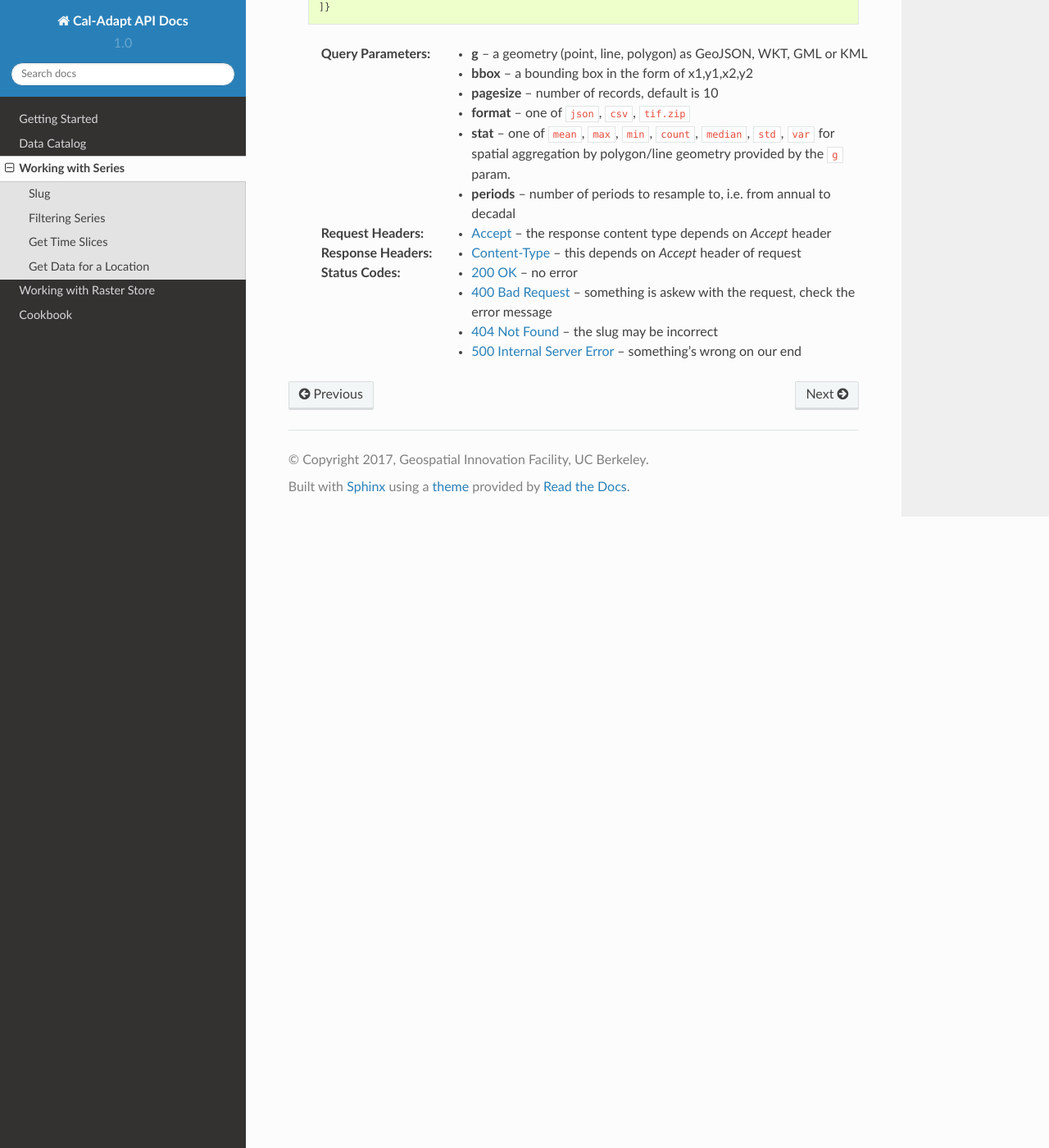
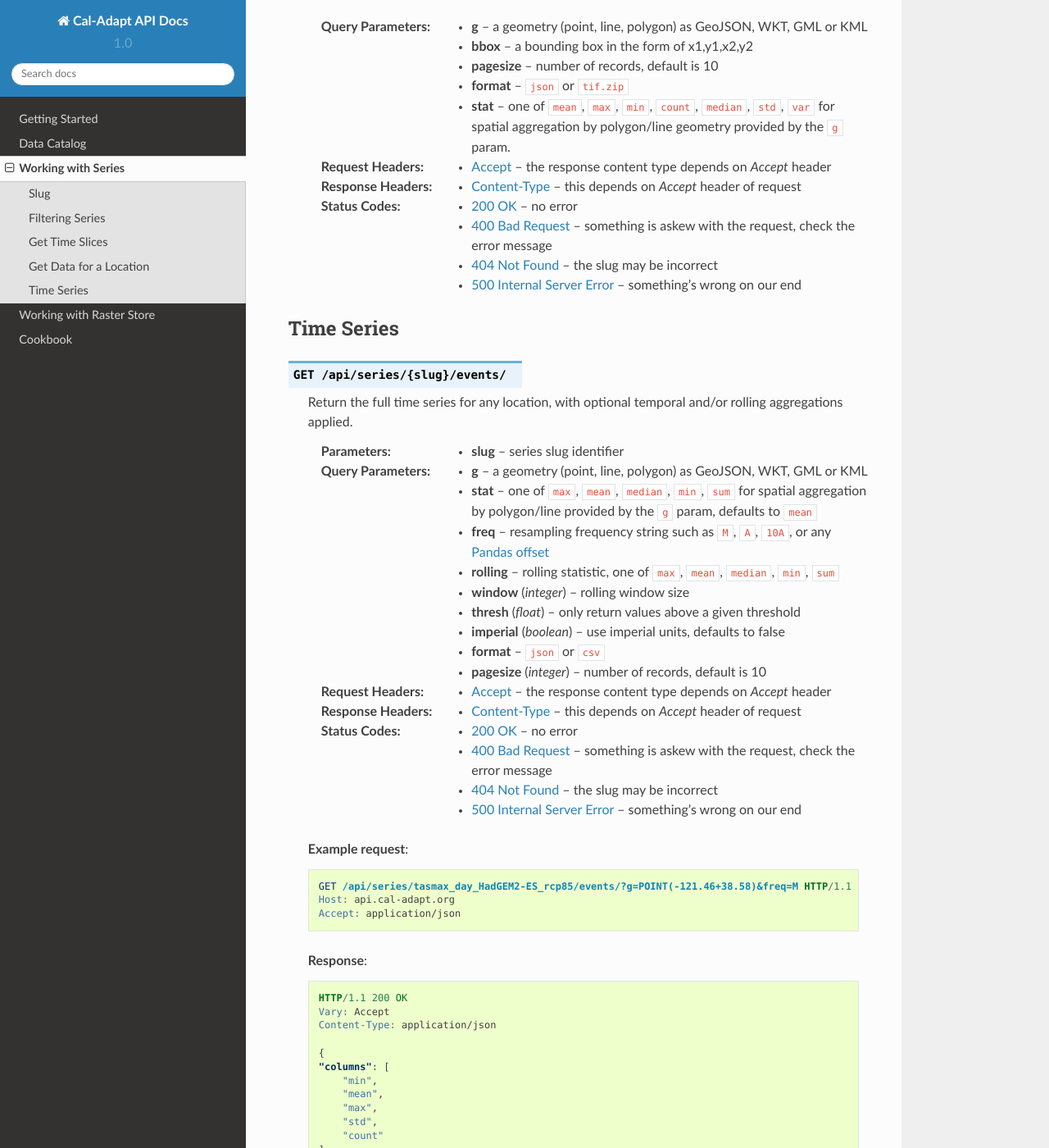
Before and after one commit to berkeley-gif/caladapt-docs, a Sphinx documentation site: the page built from docs/source/series.rst, in a window 1280 px wide and 1400 px high, scrolled down 2338 px. Shown: the whole window at 82% size. Built offline with Sphinx 7.4.7 and the Read the Docs theme 2.0.0, drawn with Linux system fonts in a browser that asks for light colours; some of the changed text lies outside the part shown.

Commit message:
Document time series events

```diff
--- a/docs/source/series.rst
+++ b/docs/source/series.rst
@@ -85,8 +85,7 @@ The following example shows an example of requesting timeseries data for a locat
         "count": 95,
         "next": "https://api.cal-adapt.org/api/series/tasmax_year_CNRM-CM5_rcp45/rasters/?g=POINT%28-121.46+38.58%29&page=2",
         "previous": null,
-        "results": [
-        {
+        "results": [{
             "id": 10521,
             "tileurl": "https://api.cal-adapt.org/tiles/tasmax_year_CNRM-CM5_rcp45_2006/{z}/{x}/{y}.png",
             "url": "https://api.cal-adapt.org/api/rstores/tasmax_year_CNRM-CM5_rcp45_2006/",
@@ -104,8 +103,7 @@ The following example shows an example of requesting timeseries data for a locat
             "name": "yearly average maximum temperature CNRM-CM5 RCP 4.5",
             "slug": "tasmax_year_CNRM-CM5_rcp45_2006",
             "units": "K"
-        },
-        {
+        }, {
             "id": 10522,
             "tileurl": "https://api.cal-adapt.org/tiles/tasmax_year_CNRM-CM5_rcp45_2007/{z}/{x}/{y}.png",
             "url": "https://api.cal-adapt.org/api/rstores/tasmax_year_CNRM-CM5_rcp45_2007/",
@@ -123,15 +121,14 @@ The following example shows an example of requesting timeseries data for a locat
             "name": "yearly average maximum temperature CNRM-CM5 RCP 4.5",
             "slug": "tasmax_year_CNRM-CM5_rcp45_2007",
             "units": "K"
-        },
-      ]}
+        }]
+      }
 
    :query g: a geometry (point, line, polygon) as GeoJSON, WKT, GML or KML
    :query bbox: a bounding box in the form of x1,y1,x2,y2
    :query pagesize: number of records, default is 10
-   :query format: one of ``json``, ``csv``, ``tif.zip``
+   :query format: ``json`` or ``tif.zip``
    :query stat: one of ``mean``, ``max``, ``min``, ``count``, ``median``, ``std``, ``var`` for spatial aggregation by polygon/line geometry provided by the ``g`` param.
-   :query periods: number of periods to resample to, i.e. from annual to decadal
    :reqheader Accept: the response content type depends on
                       :mailheader:`Accept` header
    :resheader Content-Type: this depends on :mailheader:`Accept`
@@ -140,3 +137,88 @@ The following example shows an example of requesting timeseries data for a locat
    :statuscode 400: something is askew with the request, check the error message
    :statuscode 404: the slug may be incorrect
    :statuscode 500: something's wrong on our end
+
+
+Time Series
+-----------
+.. http:get:: /api/series/{slug}/events/
+
+   Return the full time series for any location, with optional temporal and/or rolling aggregations applied.
+
+   :arg slug: series slug identifier
+   :query g: a geometry (point, line, polygon) as GeoJSON, WKT, GML or KML
+   :query stat: one of ``max``, ``mean``, ``median``, ``min``, ``sum`` for spatial aggregation by polygon/line provided by the ``g`` param, defaults to ``mean``
+   :query freq: resampling frequency string such as ``M``, ``A``, ``10A``, or any `Pandas offset <http://pandas.pydata.org/pandas-docs/stable/user_guide/timeseries.html#dateoffset-objects>`_
+   :query rolling: rolling statistic, one of ``max``, ``mean``, ``median``, ``min``, ``sum``
+   :query integer window: rolling window size
+   :query float thresh: only return values above a given threshold
+   :query boolean imperial: use imperial units, defaults to false
+   :query format: ``json`` or ``csv``
+   :query integer pagesize: number of records, default is 10
+   :reqheader Accept: the response content type depends on
+                      :mailheader:`Accept` header
+   :resheader Content-Type: this depends on :mailheader:`Accept`
+                            header of request
+   :statuscode 200: no error
+   :statuscode 400: something is askew with the request, check the error message
+   :statuscode 404: the slug may be incorrect
+   :statuscode 500: something's wrong on our end
+
+   **Example request**:
+
+   .. sourcecode:: http
+
+      GET /api/series/tasmax_day_HadGEM2-ES_rcp85/events/?g=POINT(-121.46+38.58)&freq=M HTTP/1.1
+      Host: api.cal-adapt.org
+      Accept: application/json
+
+   **Response**:
+
+   .. sourcecode:: http
+
+      HTTP/1.1 200 OK
+      Vary: Accept
+      Content-Type: application/json
+
+      {
+      "columns": [
+          "min",
+          "mean",
+          "max",
+          "std",
+          "count"
+      ],
+      "data": [
+          [
+              275.4864807129,
+              283.8988342285,
+              288.8237304688,
+              3.3650608063,
+              31
+          ],
+          [
+              283.4172058105,
+              290.7746276855,
+              298.8256835938,
+              3.4072315693,
+              28
+          ],
+          [
+              286.8976745605,
+              293.8493652344,
+              300.5709533691,
+              4.2584190369,
+              31
+          ],
+      ],
+      "index": [
+          "2006-01-31T00:00:00Z",
+          "2006-02-28T00:00:00Z",
+          "2006-03-31T00:00:00Z",
+      ]}
+
+.. http:post:: /api/series/{slug}/events/
+
+   Use POST when providing a feature set to return data for multiple locations.
+
+   :query features: file upload to provide multiple geometries as part of a feature set, any `OGR supported <https://gdal.org/ogr_formats.html>`_ format or zip file
```
